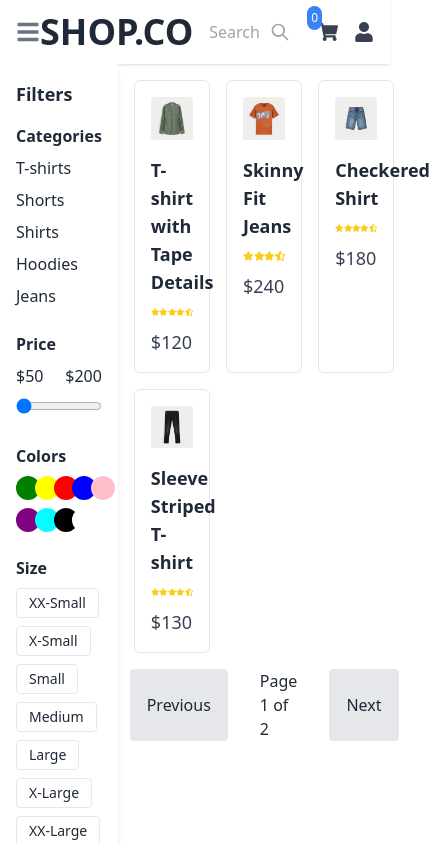
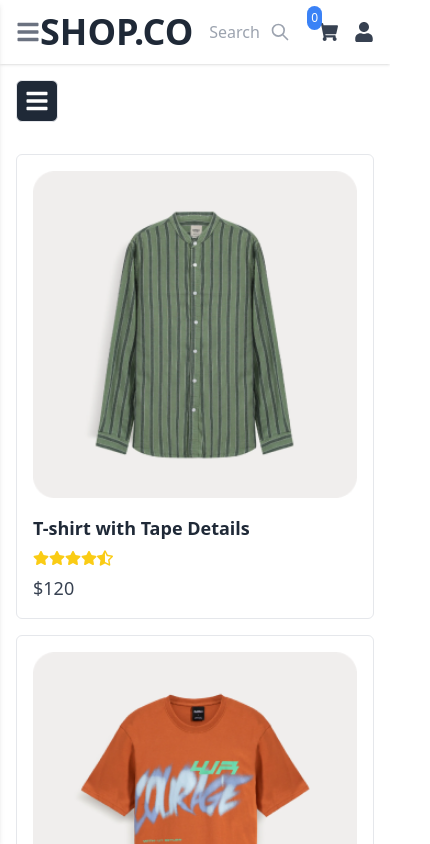
Before and after one commit to MdShaharulIslam/Tshirt-client, a React (Vite) app: page /casual in a window 390 px wide. Shown: the top 844 px of the page, 430 px wide, since content can reach past the window. Built offline with nearby package versions, Linux system fonts and the light colour scheme.

Commit message:
shopping card responsive

```diff
--- a/src/Pages/Home/Home/Products/Products.jsx
+++ b/src/Pages/Home/Home/Products/Products.jsx
@@ -1,5 +1,5 @@
 import React, { useState } from "react";
-import { FaStar, FaStarHalfAlt } from "react-icons/fa";
+import { FaStar, FaStarHalfAlt, FaBars } from "react-icons/fa";
 import img1 from "../../../../assets/top1.png";
 import img2 from "../../../../assets/top2.png";
 import img3 from "../../../../assets/top3.png";
@@ -62,9 +62,21 @@ const products = [
     image: img2,
   },
 ];
-const Sidebar = () => {
+
+// Sidebar Component
+const Sidebar = ({ isOpen, toggleSidebar }) => {
   return (
-      <aside className="p-4 bg-white shadow-md w-64">
+    <aside
+      className={`fixed lg:static top-0 left-0 h-full bg-white shadow-md w-64 p-4 transform ${
+        isOpen ? "translate-x-0" : "-translate-x-full"
+      } lg:translate-x-0 transition-transform duration-300 ease-in-out z-50`}
+    >
+      <button
+        className="lg:hidden mb-4 text-gray-700"
+        onClick={toggleSidebar}
+      >
+        Close
+      </button>
       {/* Filters Heading */}
       <h2 className="text-lg font-bold mb-4">Filters</h2>
 
@@ -72,11 +84,13 @@ const Sidebar = () => {
       <div className="mb-6">
         <h3 className="font-semibold mb-2">Categories</h3>
         <ul className="space-y-2">
-            {["T-shirts", "Shorts", "Shirts", "Hoodies", "Jeans"].map((category) => (
+          {["T-shirts", "Shorts", "Shirts", "Hoodies", "Jeans"].map(
+            (category) => (
               <li key={category} className="cursor-pointer hover:underline">
                 {category}
               </li>
-            ))}
+            )
+          )}
         </ul>
       </div>
 
@@ -94,22 +108,39 @@ const Sidebar = () => {
       <div className="mb-6">
         <h3 className="font-semibold mb-2">Colors</h3>
         <div className="grid grid-cols-5 gap-2">
-            {["green", "yellow", "red", "blue", "pink", "purple", "cyan", "black", "white"].map(
-              (color) => (
+          {[
+            "green",
+            "yellow",
+            "red",
+            "blue",
+            "pink",
+            "purple",
+            "cyan",
+            "black",
+            "white",
+          ].map((color) => (
             <div
               key={color}
               className={`w-6 h-6 rounded-full cursor-pointer`}
               style={{ backgroundColor: color }}
             ></div>
-              )
-            )}
+          ))}
         </div>
       </div>
 
+      {/* Sizes */}
       <div className="mb-6">
         <h3 className="font-semibold mb-2">Size</h3>
         <div className="flex flex-wrap gap-2">
-            {["XX-Small", "X-Small", "Small", "Medium", "Large", "X-Large", "XX-Large"].map((size) => (
+          {[
+            "XX-Small",
+            "X-Small",
+            "Small",
+            "Medium",
+            "Large",
+            "X-Large",
+            "XX-Large",
+          ].map((size) => (
             <button
               key={size}
               className="border px-3 py-1 text-sm rounded hover:bg-gray-200"
@@ -139,6 +170,8 @@ const Sidebar = () => {
     </aside>
   );
 };
+
+// ProductCard Component
 const ProductCard = ({ product }) => (
   <div className="border rounded-md p-4">
     <img src={product.image} alt={product.name} className="w-full mb-4" />
@@ -155,6 +188,7 @@ const ProductCard = ({ product }) => (
   </div>
 );
 
+// ProductGrid Component
 const ProductGrid = () => {
   const [currentPage, setCurrentPage] = useState(1);
   const itemsPerPage = 4;
@@ -179,8 +213,8 @@ const ProductGrid = () => {
   };
 
   return (
-    <div className="p-4 w-3/4">
-      <div className="grid grid-cols-3 gap-4">
+    <div className="p-4 w-full lg:w-3/4">
+      <div className="grid grid-cols-1 sm:grid-cols-2 lg:grid-cols-3 gap-4">
         {displayedProducts.map((product) => (
           <ProductCard key={product.id} product={product} />
         ))}
@@ -207,11 +241,29 @@ const ProductGrid = () => {
     </div>
   );
 };
-const App = () => (
-    <div className="flex sm:flex-col lg:flex-row md:flex-row ">
-      <Sidebar />
+
+// Main App Component
+const App = () => {
+  const [isSidebarOpen, setIsSidebarOpen] = useState(false);
+
+  const toggleSidebar = () => {
+    setIsSidebarOpen(!isSidebarOpen);
+  };
+
+  return (
+    <div className="flex flex-col lg:flex-row">
+      <div className="lg:hidden p-4">
+        <button
+          onClick={toggleSidebar}
+          className="text-2xl p-2 border rounded-md bg-gray-800 text-white"
+        >
+          <FaBars />
+        </button>
+      </div>
+      <Sidebar isOpen={isSidebarOpen} toggleSidebar={toggleSidebar} />
       <ProductGrid />
     </div>
   );
+};
 
 export default App;
```
Lines whose indentation alone changed are shown as unchanged.
